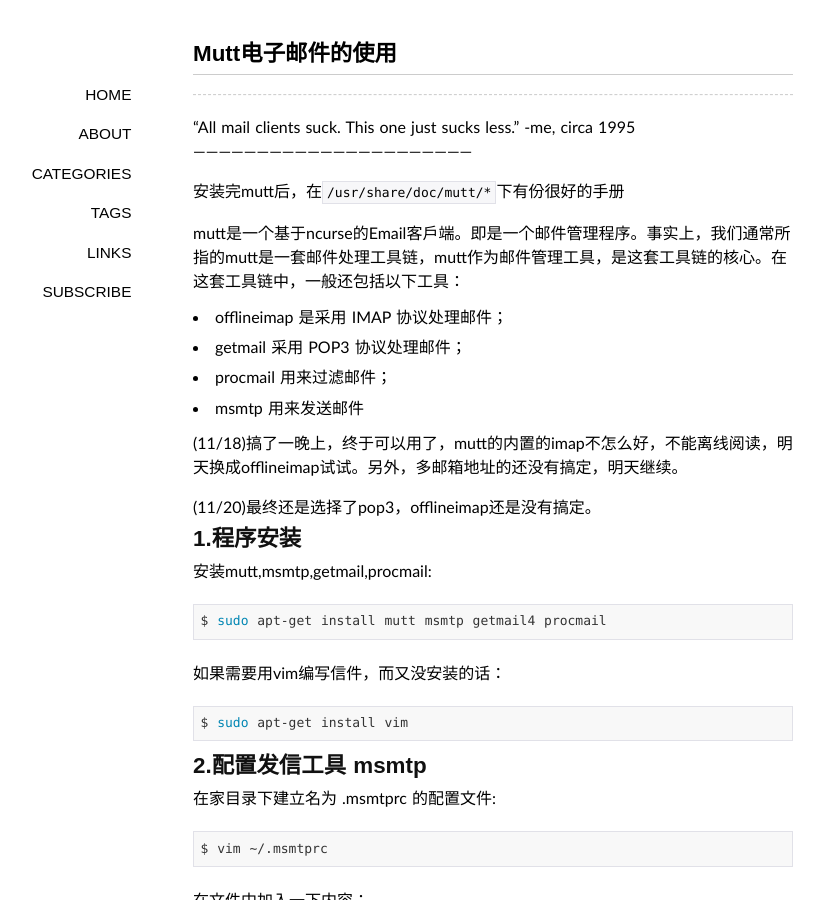
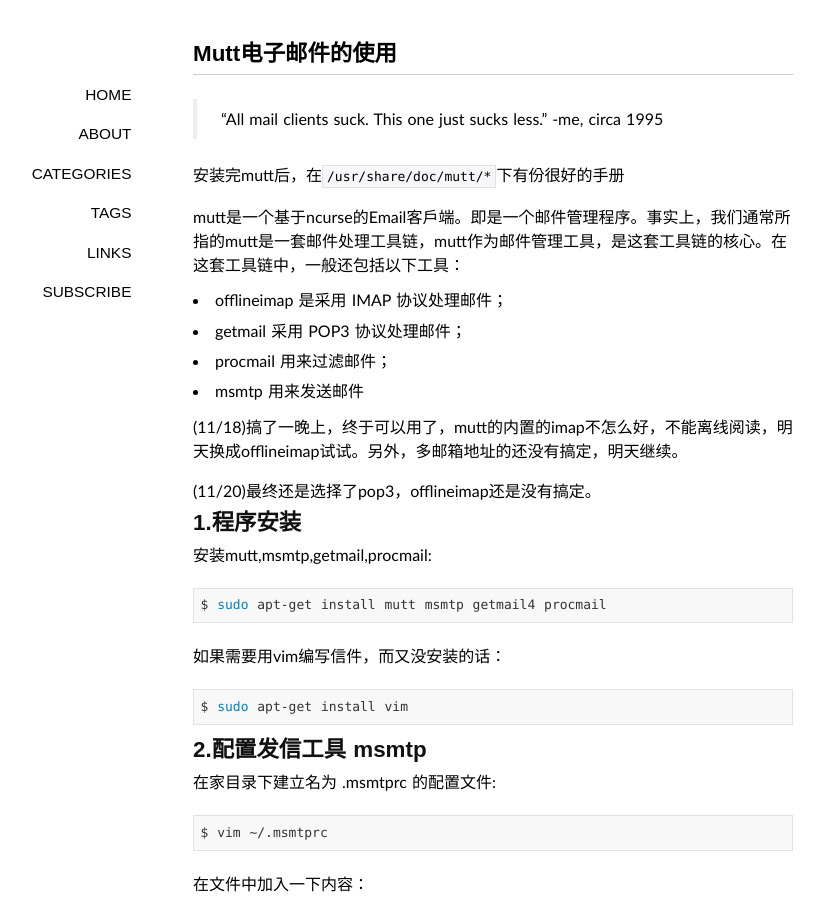
Before and after one commit to AndroidInternal/waikeung.github.com, a Jekyll site: the page built from _posts/2013-11-20-mutt.md, in a window 1280 px wide and 900 px high. Shown: the whole window, without its empty margins (147-971 px from the left). Built offline with Jekyll 4.4.1, drawn with Linux system fonts in a browser that asks for light colours; some web fonts are replaced; Markdown is read by kramdown in place of the engine named in the settings.

Commit message:
修改mutt

```diff
--- a/_posts/2013-11-20-mutt.md
+++ b/_posts/2013-11-20-mutt.md
@@ -6,9 +6,7 @@
 tags: [mutt, email, linux]
 ---
 
-------------------------------------------------------------------
-"All mail clients suck. This one just sucks less." -me, circa 1995
-------------------------------------------------------------------
+> "All mail clients suck. This one just sucks less." -me, circa 1995
 
 安装完mutt后，在`/usr/share/doc/mutt/*`下有份很好的手册
 
```
